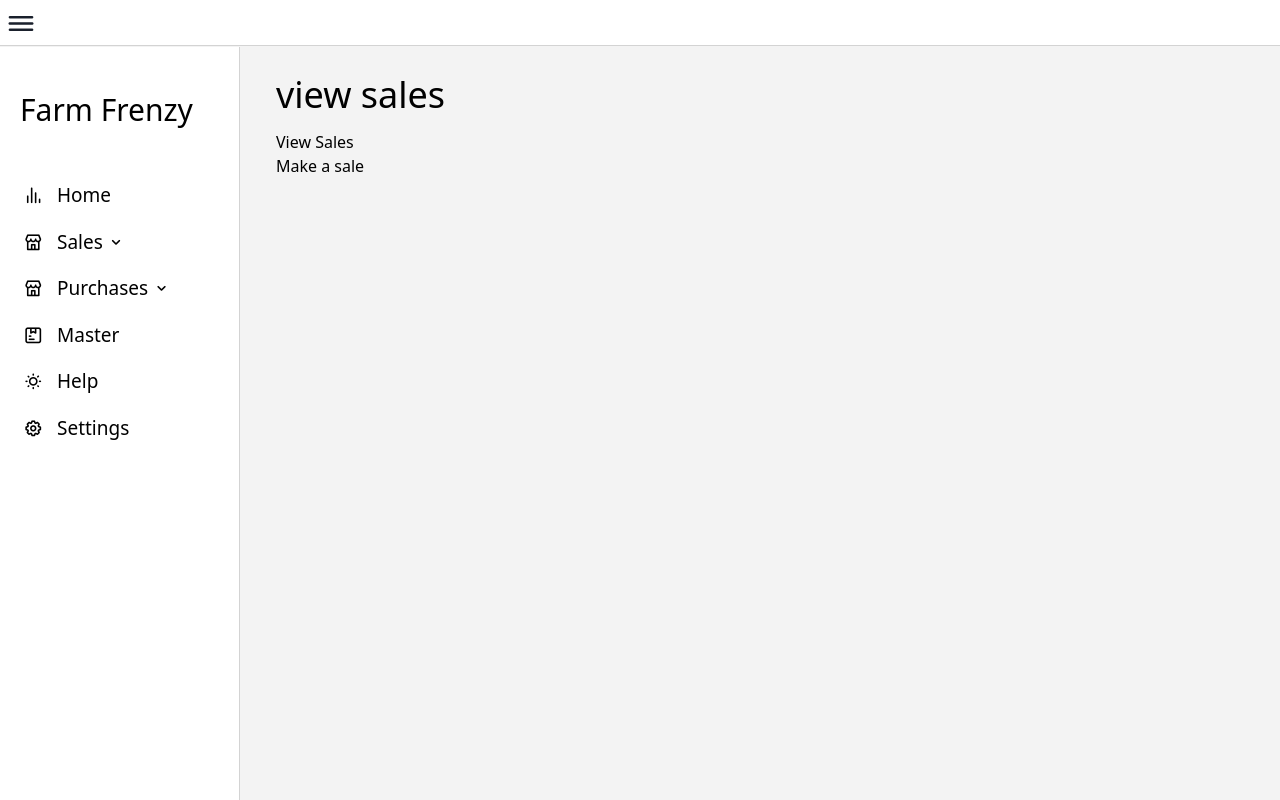
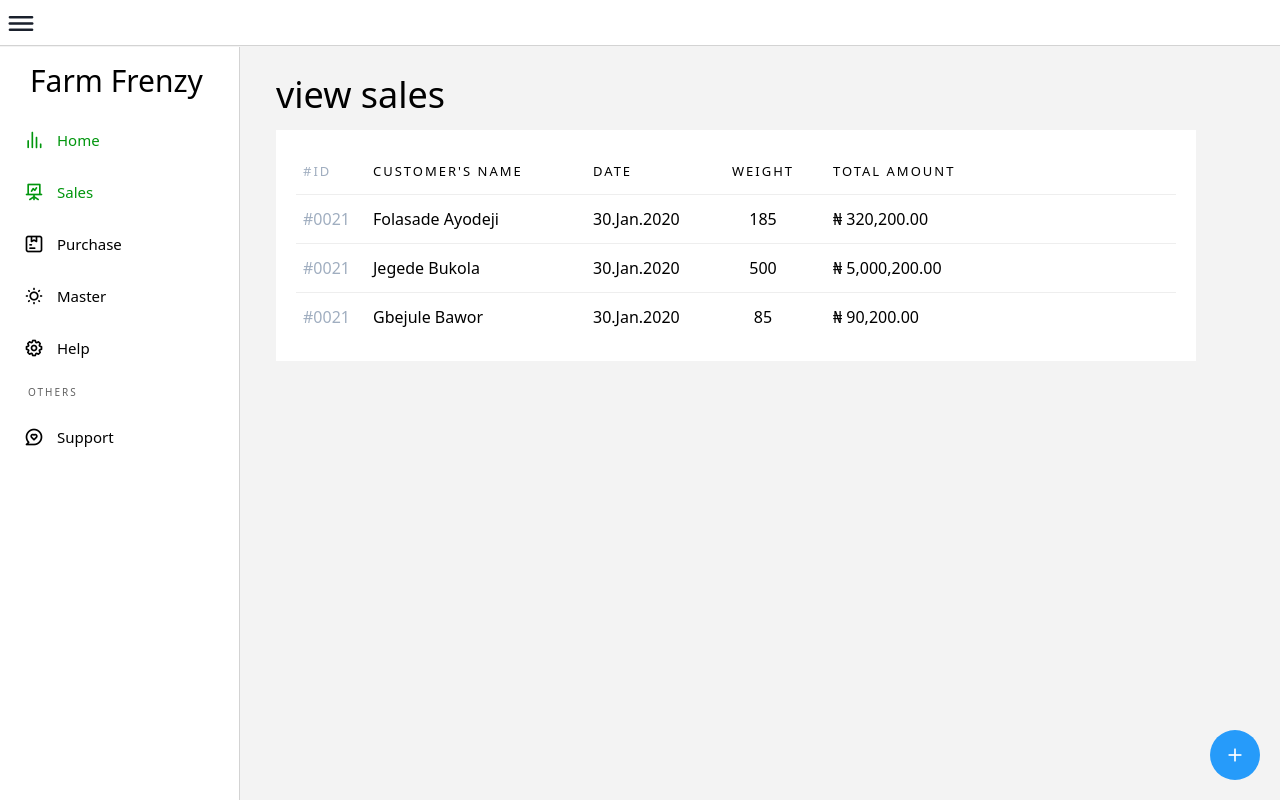
Before and after one commit to FolaJay/farmfrenzy, a Vue app: page /sales/view in a window 1280 px wide. Built offline with nearby package versions, Linux system fonts and the light colour scheme.

Commit message:
Added vue model to make sales component

```diff
--- a/package.json
+++ b/package.json
@@ -11,6 +11,7 @@
   "dependencies": {
     "core-js": "^3.4.3",
     "express": "^4.17.1",
+    "firebase": "^7.8.1",
     "register-service-worker": "^1.6.2",
     "vue": "^2.6.10",
     "vue-router": "^3.1.3",
--- a/src/components/layout.vue
+++ b/src/components/layout.vue
@@ -3,8 +3,8 @@
     <ffHeader/>
     <div class="flex flex-row">
       <sideBar/>
-      <div class="flex flex-col flex-no-wrap p-2 lg:p-5 content-holder
-        ml-3 lg:ml-64 mt-10 w-full lg:w-9/12">
+      <div class="flex flex-col flex-no-wrap p-2 lg:p-5 content-holder m-3
+        lg:ml-3 lg:ml-64 mt-10 w-full lg:w-9/12">
         <p class="font-light py-2 text-4xl">{{routeName}}</p>
         <slot/>
       </div>
--- a/src/components/sidebar.vue
+++ b/src/components/sidebar.vue
@@ -1,54 +1,36 @@
 <template>
   <div class='side-bar bg-white h-screen'>
     <div class="flex flex-col flex-no-wrap">
-      <span class="flex lg:hidden justify-end text-3xl">
+      <span class="flex lg:hidden justify-end text-4xl pt-5 pr-4">
         <i class='uil uil-times sideBarTrigger'></i>
       </span>
       <span>
-        <p class="px-5 py-2 lg:py-10 text-3xl font-thin">
+        <p class="flex text-3xl font-thin side-bar-text-logo">
           Farm Frenzy</p>
       </span>
       <ul class="flex flex-col flex-no-wrap vertical-menu">
-        <li><router-link to="/home"><i class='uil uil-analytics'></i>Home</router-link></li>
-        <li>
-          <router-link class="has-submenu"
-            v-bind:class="{ droped: dropDownStatus }"
-            to="/working">
-            <p @click.prevent="toggleDropDown($event)" class="has-icon trigger">
-              <i class='uil uil-store'></i> Sales
-              <i class='uil uil-angle-down'></i></p>
-            <ul class="flex-col flex-no-wrap submenu">
-              <li><router-link to="/sales/view">
-                <i class='uil uil-receipt-alt'></i>View</router-link></li>
-              <li><router-link to="/sales/create">
-                <i class='uil uil-file-landscape-alt'></i>Create</router-link></li>
-            </ul>
-          </router-link>
-        </li>
-        <li>
-          <router-link class="has-submenu"
-            v-bind:class="{ droped: dropDownStatus }"
-            to="/no">
-            <p @click.prevent="toggleDropDown($event)" class="has-icon trigger">
-              <i class='uil uil-store'></i> Purchases
-              <i class='uil uil-angle-down'></i>
-            </p>
-            <ul class="flex flex-col flex-no-wrap submenu">
-              <li><router-link to="/sales/view">
-                <i class='uil uil-receipt-alt'></i>View</router-link></li>
-              <li><router-link to="/sales/create">
-                <i class='uil uil-file-landscape-alt'></i>Create</router-link></li>
-            </ul>
-          </router-link>
-        </li>
-        <li><router-link to="/way"><i class='uil uil-parcel'></i>Master</router-link></li>
-        <li><router-link to="/this"><i class='uil uil-sun'></i>Help</router-link></li>
-        <li><router-link to="/is"><i class='uil uil-cog'></i>Settings</router-link></li>
+        <li><router-link to="/"><i class='uil uil-analytics'></i>Home</router-link></li>
+        <li><router-link to="/sales/view"><i class='uil uil-presentation-line'></i>Sales</router-link></li>
+        <li><router-link to="/puchase/view"><i class='uil uil-parcel'></i>Purchase</router-link></li>
+        <li><router-link to="/this"><i class='uil uil-sun'></i>Master</router-link></li>
+        <li><router-link to="/is"><i class='uil uil-cog'></i>Help</router-link></li>
+        <p class="classic-side-bar-header">others</p>
+        <li><router-link to="/is"><i class='uil uil-comment-heart'></i>Support</router-link></li>
       </ul>
     </div>
   </div>
 </template>
 <style lang="scss" scoped>
+.side-bar-text-logo {
+  padding: 11px 30px;
+}
+.classic-side-bar-header {
+  font-size: 10px;
+  text-transform: uppercase;
+  color: #616161;
+  padding: 11px 28px;
+  letter-spacing: 2px;
+}
 .side-bar {
   position: fixed;
   width: 240px;
@@ -69,16 +51,24 @@ ul.vertical-menu {
   li {
     a {
       display: flex;
-      padding: 9px 20px;
-      font-size: 19px;
+      padding: 11px 20px;
+      flex-flow: row nowrap;
+      justify-content: flex-start;
+      align-items: center;
+      width: 100%;
+      font-size: 15px;
+      i {
+        font-size: 20px;
+      }
     }
     a.router-link-active {
-      color: #0213ff;
+      color: #01960d;
       // background: rgba(2, 19, 255, 0.09);
     }
     a.has-submenu {
       position: relative;
       flex-flow: column nowrap;
+      padding: 11px 0;
       .submenu {
         transition: max-height .2s ease-in;
         max-height: 0px;
--- a/src/router/index.js
+++ b/src/router/index.js
@@ -12,9 +12,9 @@ const routes = [
     component: Home,
   },
   {
-    path: '/jegede',
-    name: 'Ayodeji',
-    component: () => import('../views/jegede.vue'),
+    path: '/sale/:id',
+    name: ':id',
+    component: () => import('../views/sales/reciept.vue'),
   },
   {
     path: '/sales/view',
--- a/src/views/sales/createSales.vue
+++ b/src/views/sales/createSales.vue
@@ -1,22 +1,30 @@
 <template>
   <div class="bg-white w-12/12 p-5">
-    <dateDate
-      v-bind:placeholder="'dd/mm/yy'"
-      v-bind:label="'Date'"/>
+    <form @submit.prevent="save" action="">
       <inputText
-      v-bind:placeholder="'Customer name'"
-      v-bind:label="'Customer name'"/>
+        :placeholder="'Customer name'"
+        :label="'Customer name'"
+        :id="'cn'"
+        v-model="saleData.customerName"/>
       <dropdown
-      v-bind:label="'Country'"/>
+        :label="'Fish type'"
+        v-model="saleData.fishType"/>
       <inputText
-      v-bind:label="'Tanks'"/>
+        :label="'Tanks'"
+        v-model="saleData.tank"/>
       <inputText
-      v-bind:label="'Qty(kg)'"/>
+        :label="'Weight (kg)'"
+        v-model="saleData.weight"/>
       <inputText
-      v-bind:label="'No. of Fish'"/>
+        :label="'Quantity'"
+        v-model="saleData.quantity"/>
       <inputText
-      v-bind:label="'Unit Price(#)'"/>
-    <saveButton v-bind:value="'Save'"/>
+        :label="'Unit Price (#)'"
+        v-model="saleData.unitPrice"/>
+      <saveButton
+        :value="'Save'"
+        :loading="loading"/>
+    </form>
   </div>
 </template>
 <script>
@@ -28,9 +36,27 @@ import saveButton from '@/components/forms/saveButton.vue';
 export default {
   components: {
     inputText,
-    dateDate,
     dropdown,
     saveButton,
   },
+  data() {
+    return {
+      loading: false,
+      saleData: {
+        customerName: '',
+        fishType: '',
+        tank: '',
+        weight: '',
+        quantity: '',
+        unitPrice: '',
+      },
+    };
+  },
+  methods: {
+    save() {
+      this.loading = true;
+      console.log(this.saleData);
+    },
+  },
 };
 </script>
--- /dev/null
+++ b/src/views/sales/reciept.vue
@@ -0,0 +1,69 @@
+<template>
+  <div class="p-5 flex bg-white shadow w-full">
+    <ul class="flex flex-col flex-no-wrap manual-table w-full">
+      <li class="flex flex-col flex-no-wrap">
+        <span class="flex flex-col flex-no-wrap mb-3">
+            <p class="uppercase text-2xl text-gray-500">#0025</p>
+        </span>
+        <span class="flex flex-col flex-no-wrap mb-3">
+            <p class="uppercase text-xs text-gray-500"><i class='uil uil-user'></i>Customer's name</p>
+            <p>Jegede Bukola</p>
+        </span>
+        <span class="flex flex-col flex-no-wrap mb-3">
+            <p class="uppercase text-xs text-gray-500"><i class='uil uil-balance-water'></i>Fish type</p>
+            <p>Cat Fish</p>
+        </span>
+        <span class="flex flex-col flex-no-wrap mb-3">
+            <p class="uppercase text-xs text-gray-500"><i class='uil uil-balance-calculator-alt'></i>Count</p>
+            <p>53</p>
+        </span>
+        <span class="flex flex-col flex-no-wrap mb-3">
+            <p class="uppercase text-xs text-gray-500"><i class='uil uil-balance-scale'></i>Weight(KG)</p>
+            <p>500</p>
+        </span>
+        <span class="flex flex-col flex-no-wrap mb-3">
+            <p class="uppercase text-xs text-gray-500"><i class='uil uil-coins'></i>Price / kg</p>
+            <p>&#8358;700.00</p>
+        </span>
+        <span class="flex flex-col flex-no-wrap mb-3">
+            <p class="uppercase text-xs text-gray-500"><i class='uil uil-receipt'></i>Total Price</p>
+            <p>&#8358;350,000.00</p>
+        </span>
+        <span class="flex flex-col flex-no-wrap mb-3">
+            <p class="uppercase text-xs text-gray-500"><i class='uil uil-calendar-alt'></i>Date</p>
+            <p>31.jan.2020</p>
+        </span>
+      </li>
+    </ul>
+  </div>
+</template>
+<style lang='scss' scoped>
+.manual-table {
+  li {
+    width: 100%;
+    border-bottom: 1px solid #eeeeee;
+    a {
+      padding: 12px 7px;
+      p{
+        i {
+          display: none;
+        }
+      }
+      @media only screen and (max-width: 720px) {
+        margin: 12px 0;
+        p, p:first-child, p:nth-child(2), p:nth-child(3), p:nth-child(4) {
+          width: 100%;
+          padding: 7px 8px;
+          flex-flow: row nowrap;
+          i {
+            display: inline-block;
+          }
+        }
+      }
+    }
+  }
+  li:last-child {
+    border-bottom: none;
+  }
+}
+</style>
--- a/src/views/sales/viewSales.vue
+++ b/src/views/sales/viewSales.vue
@@ -1,9 +1,117 @@
 <template>
-  <div>
-    <h2 >View Sales</h2>
-    <router-link to="/sales/create">Make a sale</router-link>
+  <div class="p-5 flex lg:bg-white w-full">
+    <router-link class="callOut-btn" to="/sales/create"><i class='uil uil-plus'></i></router-link>
+    <ul class="flex flex-col flex-no-wrap manual-table w-full">
+      <li class="hidden lg:flex table-head">
+        <p class="text-gray-500 mr-5">#Id</p>
+        <p class="mr-5">Customer's name</p>
+        <p class="mr-5">Date</p>
+        <p class="mr-5 lg:text-center">Weight</p>
+        <p class="mr-5">Total amount</p>
+      </li>
+      <li class="flex w-full">
+        <router-link class="flex flex-col bg-white w-full lg:flex-row" to="/sale/00255">
+          <p class="text-gray-500 mr-5">#0021</p>
+          <p class="mr-5"><i class='uil uil-user'></i>Folasade Ayodeji</p>
+          <p class="mr-5"><i class='uil uil-calendar-alt'></i>30.Jan.2020</p>
+          <p class="mr-5 lg:text-center"><i class='uil uil-balance-scale'></i>185</p>
+          <p class="mr-5"><i class='uil uil-coins'></i>&#8358; 320,200.00</p>
+        </router-link>
+      </li>
+      <li class="flex">
+        <router-link class="flex flex-col bg-white w-full lg:flex-row" to="/sales/#00255">
+          <p class="text-gray-500 mr-5">#0021</p>
+          <p class="mr-5"><i class='uil uil-user'></i>Jegede Bukola</p>
+          <p class="mr-5"><i class='uil uil-calendar-alt'></i>30.Jan.2020</p>
+          <p class="mr-5 lg:text-center"><i class='uil uil-balance-scale'></i>500</p>
+          <p class="mr-5"><i class='uil uil-coins'></i>&#8358; 5,000,200.00</p>
+        </router-link>
+      </li>
+      <li class="flex">
+        <router-link class="flex flex-col bg-white w-full lg:flex-row" to="/sales/#00255">
+          <p class="text-gray-500 mr-5">#0021</p>
+          <p class="mr-5"><i class='uil uil-user'></i>Gbejule Bawor</p>
+          <p class="mr-5"><i class='uil uil-calendar-alt'></i>30.Jan.2020</p>
+          <p class="mr-5 lg:text-center"><i class='uil uil-balance-scale'></i>85</p>
+          <p class="mr-5"><i class='uil uil-coins'></i>&#8358; 90,200.00</p>
+        </router-link>
+      </li>
+    </ul>
   </div>
 </template>
-<style scoped>
-
+<style lang='scss' scoped>
+.callOut-btn {
+  display: flex;
+  align-items:center;
+  justify-content: center;
+  position: fixed;
+  bottom: 20px; right: 20px;
+  width: 50px; height: 50px;
+  border-radius: 50%;
+  background: #269bfa;
+  outline: none;
+  i {
+    color: #fff;
+    font-size: 20px;
+  }
+}
+.manual-table {
+  li {
+    width: 100%;
+    border-bottom: 1px solid #eeeeee;
+    a {
+      padding: 12px 7px;
+      p{
+        i {
+          display: none;
+        }
+      }
+      p:first-child {
+        width: 50px;
+      }
+      p:nth-child(2) {
+        width: 200px;
+      }
+      p:nth-child(3) {
+        width: 100px;
+      }
+      p:nth-child(4) {
+        width: 100px;
+      }
+      @media only screen and (max-width: 720px) {
+        margin: 12px 0;
+        p, p:first-child, p:nth-child(2), p:nth-child(3), p:nth-child(4) {
+          width: 100%;
+          padding: 7px 8px;
+          flex-flow: row nowrap;
+          i {
+            display: inline-block;
+          }
+        }
+      }
+    }
+  }
+  li:last-child {
+    border-bottom: none;
+  }
+  li.table-head {
+    font-size: 13px;
+    letter-spacing: 2px;
+    text-transform: uppercase;
+    padding: 12px 7px;
+    border-bottom: 1px solid #eeeeee;
+    p:first-child {
+      width: 50px;
+    }
+    p:nth-child(2) {
+      width: 200px;
+    }
+    p:nth-child(3) {
+      width: 100px;
+    }
+    p:nth-child(4) {
+      width: 100px;
+    }
+  }
+}
 </style>
```
Also changed, not shown: src/components/forms/dropdown.vue (+5 -5 lines), src/components/forms/inputText.vue (+6 -4 lines), src/components/forms/saveButton.vue (+8 -4 lines), src/components/loading.vue (+4 -4 lines), .eslintrc.js, 1 other file (tests, documents, lock files or other folders). Lines whose indentation alone changed are shown as unchanged.
